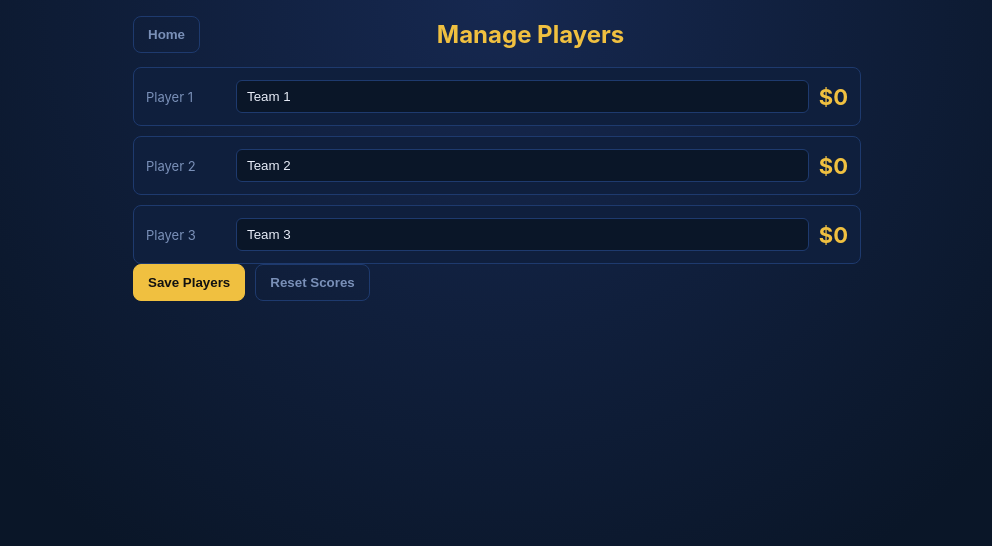
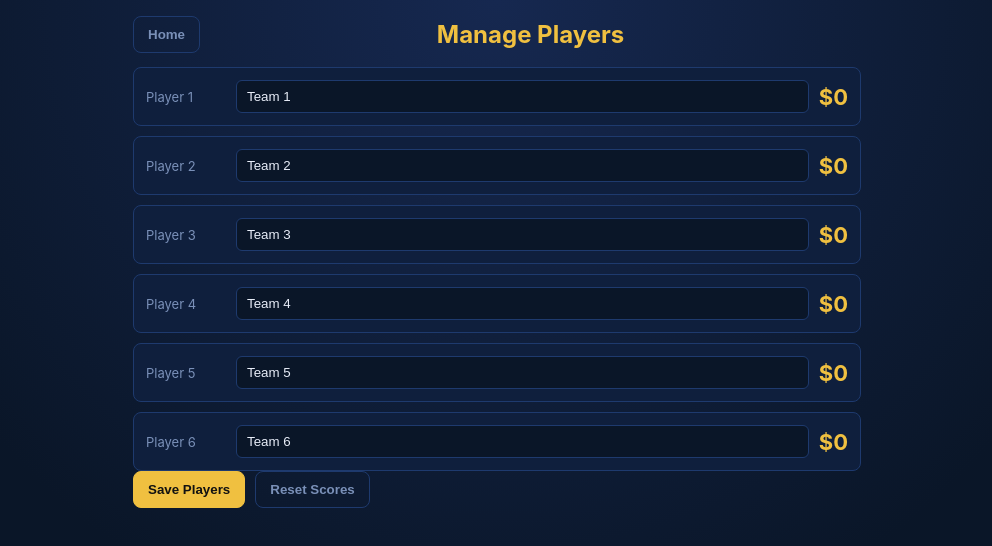
Before and after one commit to myamamoto99/jeopardy, a Next.js app: page / in a window 1280 px wide. Both pictures are taken after a click on the button "Manage Players". Shown: the top 546 px of the page, without its empty margins (143-1135 px from the left). Built offline with nearby package versions, Linux system fonts and the light colour scheme; no server answers.

Commit message:
fix players

```diff
--- a/src/components/PlayersView.jsx
+++ b/src/components/PlayersView.jsx
@@ -8,15 +8,15 @@ function PlayersView({ players, scores, onHome, onSetPlayerName, onSavePlayers,
         <h2>Manage Players</h2>
         <div />
       </div>
-      {[0, 1, 2].map((idx) => (
+      {players.map((name, idx) => (
         <div className="player-row" key={`player-input-${idx}`}>
           <div className="player-label">Player {idx + 1}</div>
           <input
-            value={players[idx]}
+            value={name}
             onChange={(e) => onSetPlayerName(idx, e.target.value)}
             placeholder="Name or team"
           />
-          <div className="score-value">${(scores[players[idx]] || 0).toLocaleString()}</div>
+          <div className="score-value">${(scores[name] || 0).toLocaleString()}</div>
         </div>
       ))}
 
```
